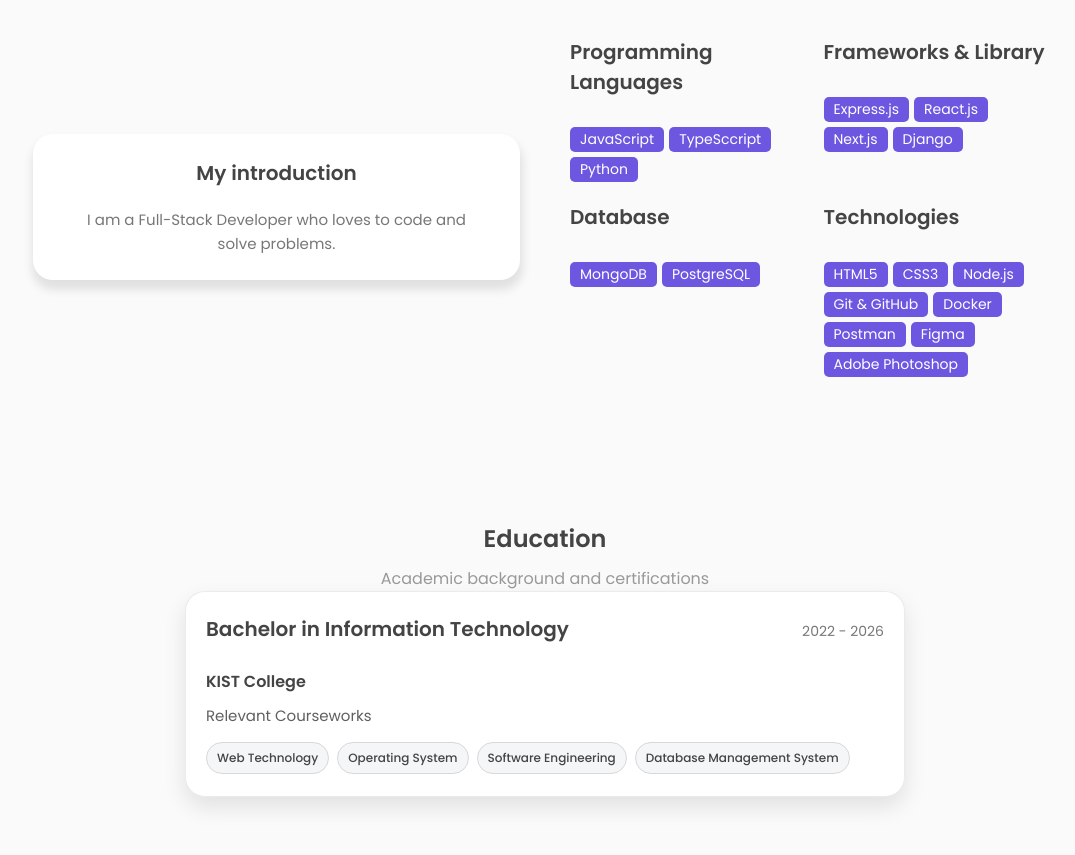
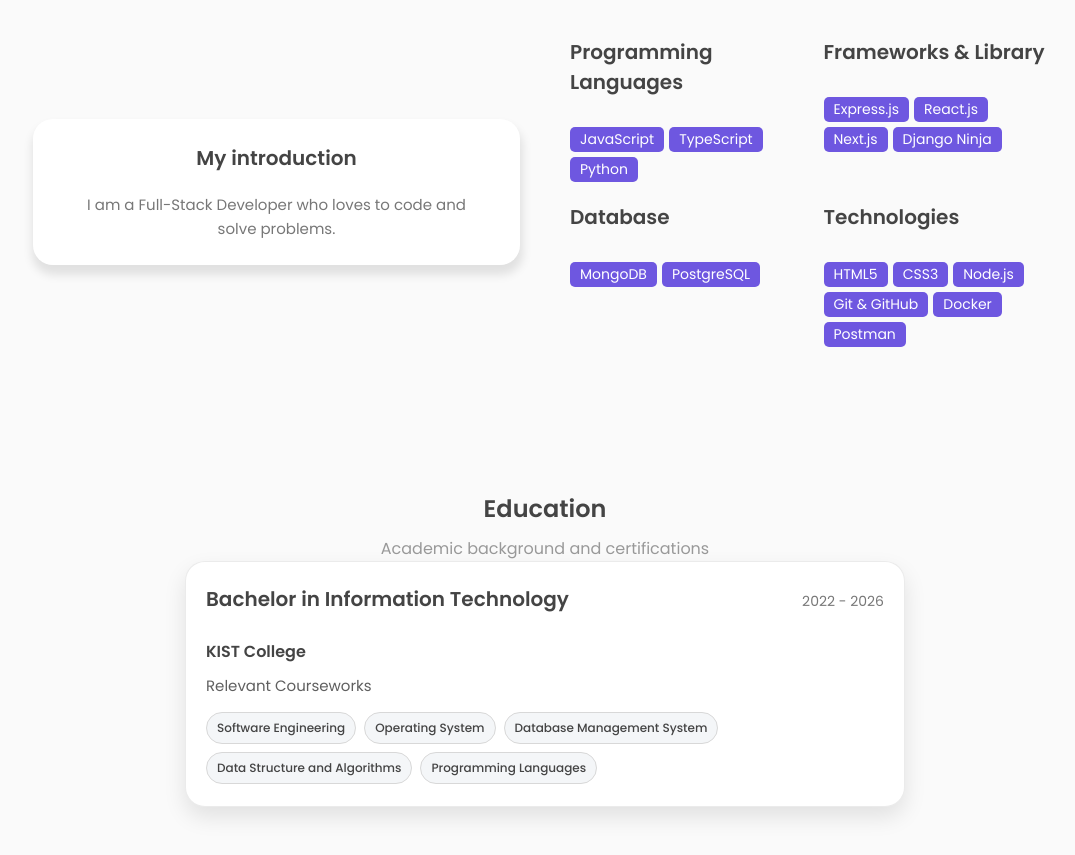
Before and after one commit to sandeshkhadka10/My_Personal_Portfolio, a plain HTML site: page index.html in a window 1280 px wide. Shown: the part 902-1757 px from the top of the page, without its empty margins (95-1170 px from the left). Drawn offline with nearby package versions, Linux system fonts and the light colour scheme.

Commit message:
small update made

```diff
--- a/index.html
+++ b/index.html
@@ -63,7 +63,7 @@
         </div>
         <div class="nav-actions">
           <div class="nav-button">
-            <a href="assests/Sandesh Latest.pdf" download class="btn"
+            <a href="assests/Sandesh Khadka.pdf" download class="btn"
               >Download CV<i class="uil uil-file-alt"></i
             ></a>
           </div>
@@ -90,7 +90,7 @@
             </div>
             <div class="featured-text-btn">
               <button class="btn blue-btn" id="hireMeBtn">Hire Me</button>
-              <a href="assests/Sandesh Latest.pdf" download class="btn"
+              <a href="assests/Sandesh Khadka.pdf" download class="btn"
                 >Download CV<i class="uil uil-file-alt"></i
               ></a>
             </div>
@@ -132,7 +132,7 @@
                 </div>
                 <div class="skills-list">
                   <span>JavaScript</span>
-                  <span>TypeSccript</span>
+                  <span>TypeScript</span>
                   <span>Python</span>
                 </div>
               </div>
@@ -144,7 +144,7 @@
                   <span>Express.js</span>
                   <span>React.js</span>
                   <span>Next.js</span>
-                  <span>Django</span>
+                  <span>Django Ninja</span>
                 </div>
               </div>
               <div class="skills-box">
@@ -167,8 +167,6 @@
                   <span>Git & GitHub</span>
                   <span>Docker</span>
                   <span>Postman</span>
-                  <span>Figma</span>
-                  <span>Adobe Photoshop</span>
                 </div>
               </div>
             </div>
@@ -190,10 +188,11 @@
               <p class="education-school">KIST College</p>
               <p class="education-desc">Relevant Courseworks</p>
               <div class="education-tags">
-                <span>Web Technology</span>
+                <span>Software Engineering</span>
                 <span>Operating System</span>
-                <span>Software Engineering</span>
                 <span>Database Management System</span>
+                <span>Data Structure and Algorithms</span>
+                <span>Programming Languages</span>
               </div>
             </article>
           </div>
```
Also changed, not shown: 2 other files.
